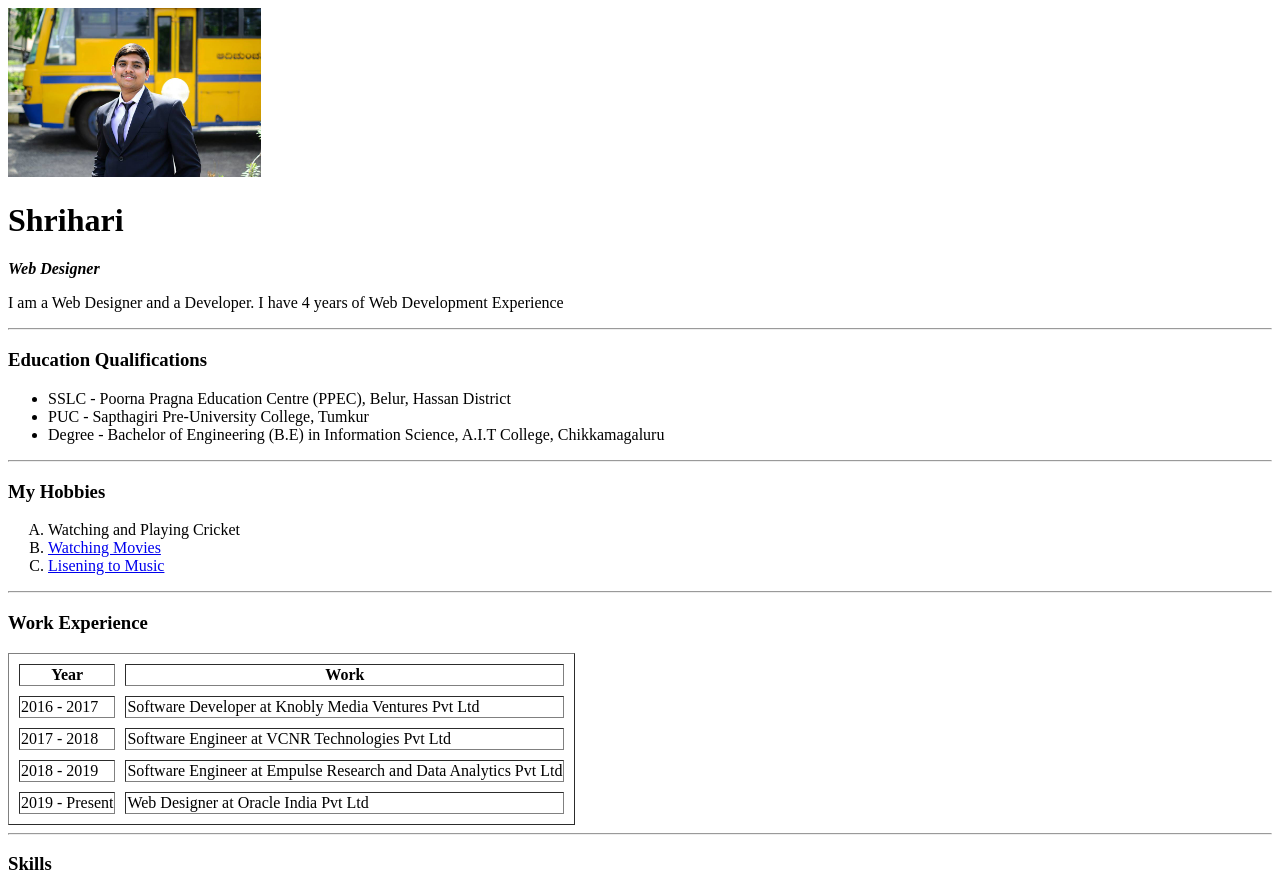
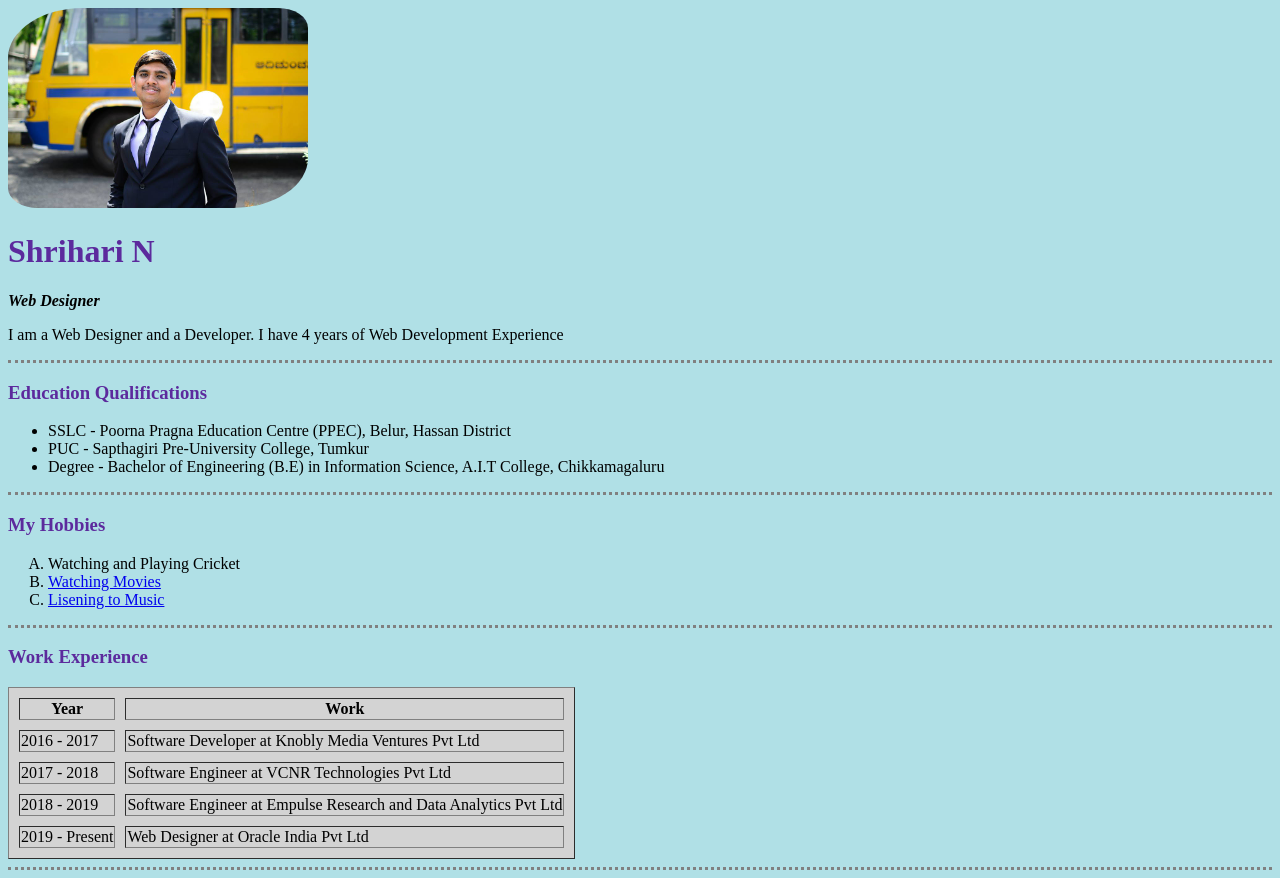
Before and after one commit to shriharin1993/personelsite, a plain HTML site: page index.html in a window 1280 px wide. Shown: the top 878 px of the page. Drawn offline with Linux system fonts and the light colour scheme.

Commit message:
Added CSS folder and updated index.html file

```diff
--- /dev/null
+++ b/css/style.css
@@ -0,0 +1,25 @@
+body {
+	background-color: powderblue;
+}
+hr {
+	border-style: none;
+	border-top-style: dotted;
+	border-color: grey;
+	border-width: 3px;
+}
+table {
+	background-color: lightgrey;
+}
+h1 {
+   color: #5c2a9d;
+}
+h3 {
+   color: #5c2a9d;
+}
+img {
+   height: 200px;
+   border-radius: 25% 10%;
+}
+a:hover{
+  color: red;
+}
--- a/index.html
+++ b/index.html
@@ -3,10 +3,11 @@
 	<head>
 		<meta charset="utf-8">
 		<title>Shrihari's Personel Site</title>
+		<link rel="stylesheet" type="text/css" href="css/style.css">
 	</head>
 	<body>
-		<img src="images/shrihari.jpg" alt="Shrihari" width="20%">
-		<h1>Shrihari</h1>
+		<img src="images/shrihari.jpg" alt="Shrihari">
+		<h1>Shrihari N</h1>
 		<p><strong><em>Web Designer</em></strong></p>
 		<p>I am a Web Designer and a Developer. I have 4 years of Web Development Experience</p>
 		<hr>
```
